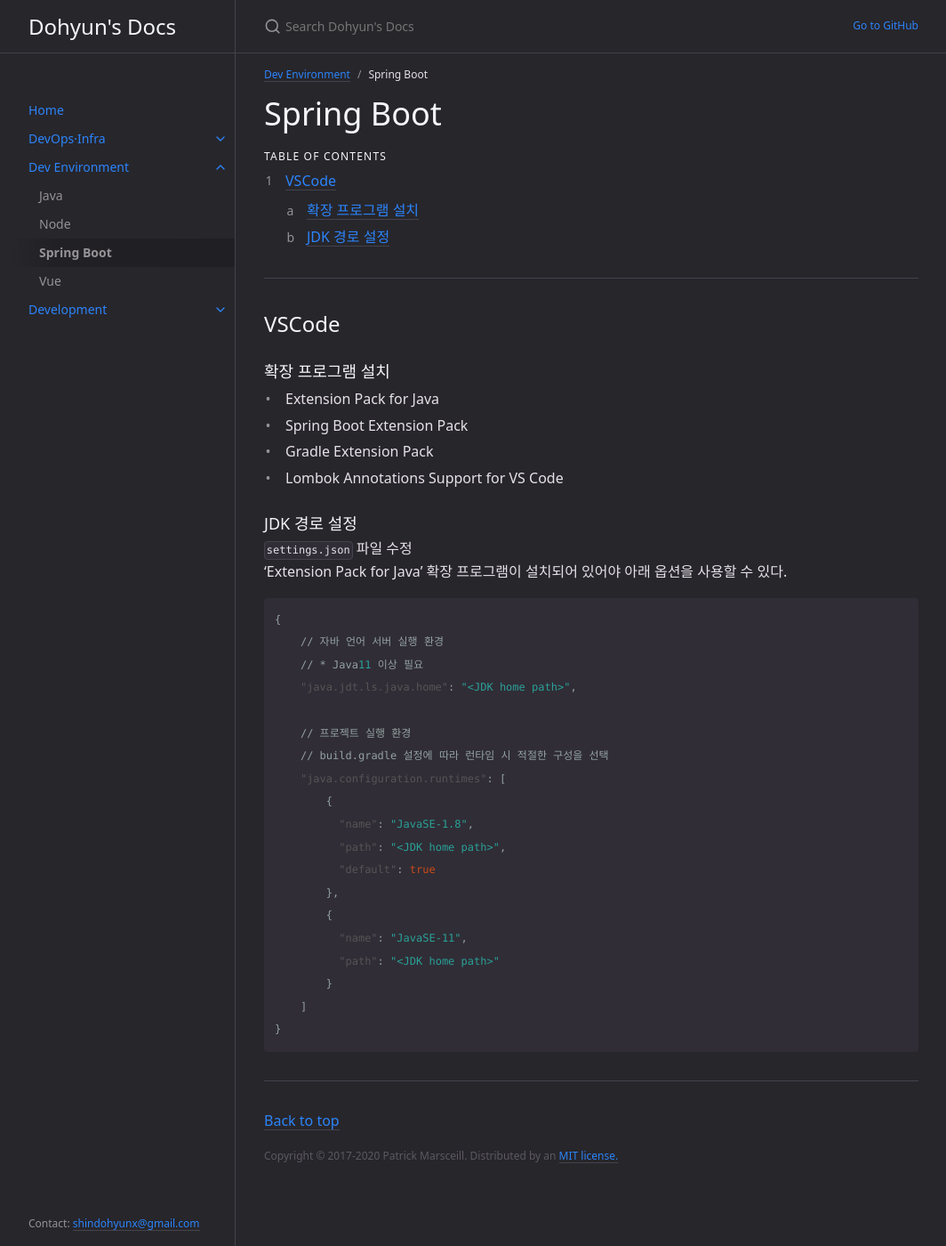
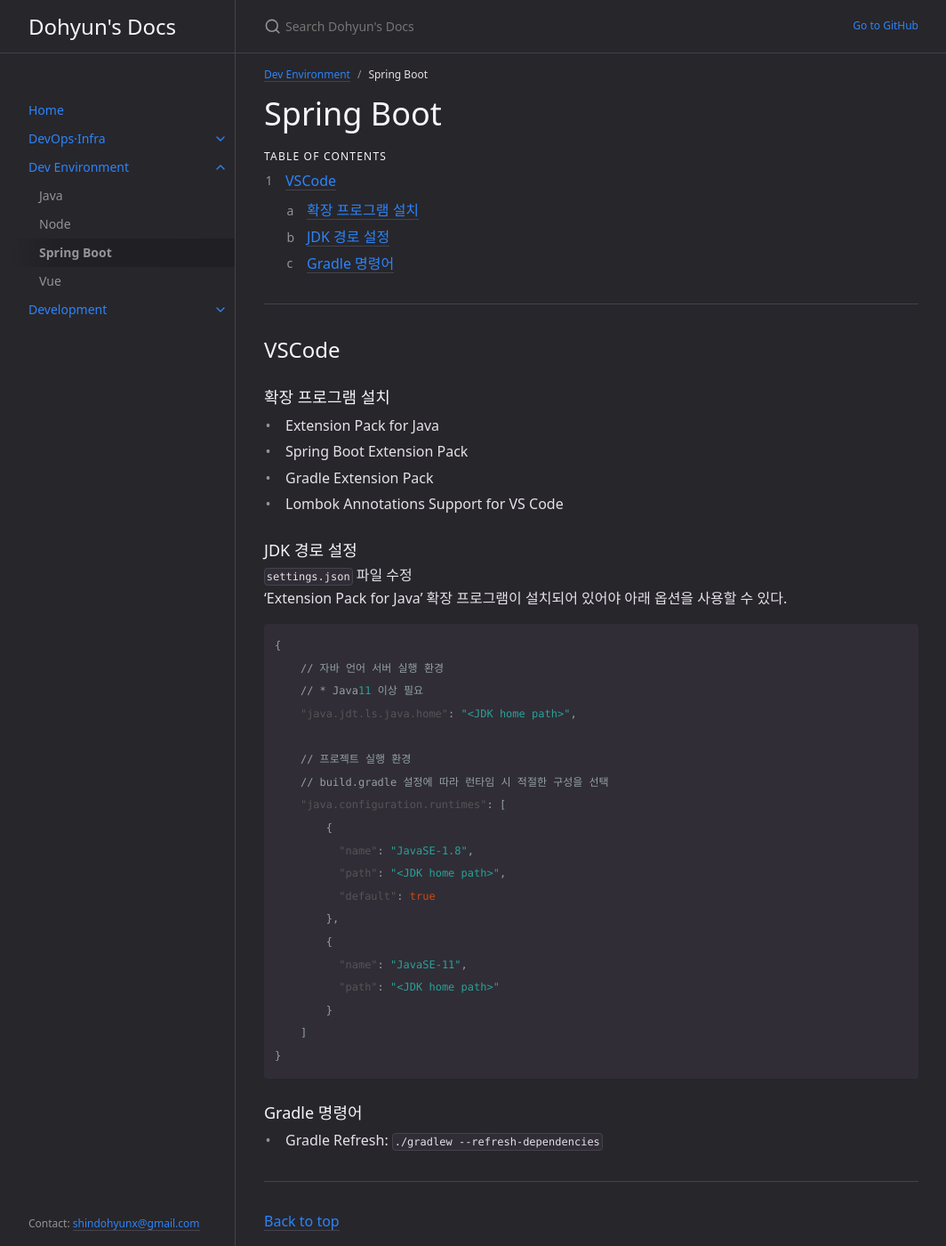
Before and after one commit to shindohyun/shindohyun.github.io, a Jekyll site: the page built from docs/dev-environment/spring-boot.md, in a window 1280 px wide and 1400 px high. Shown: the whole window at 89% size, without its empty margins (107-1171 px from the left). Built offline with Jekyll 4.4.1, drawn with Linux system fonts in a browser that asks for light colours.

Commit message:
[추가] Spring Boot 개발환경: Gradle 명령어

````diff
--- a/docs/dev-environment/spring-boot.md
+++ b/docs/dev-environment/spring-boot.md
@@ -50,3 +50,6 @@
     ]
 }
 ```
+
+### Gradle 명령어
+- Gradle Refresh: `./gradlew --refresh-dependencies`
````
